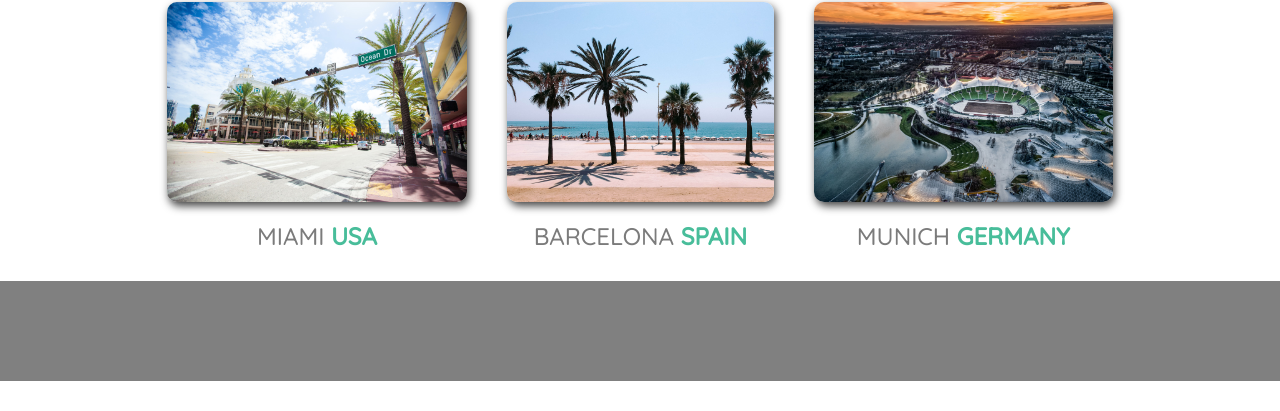
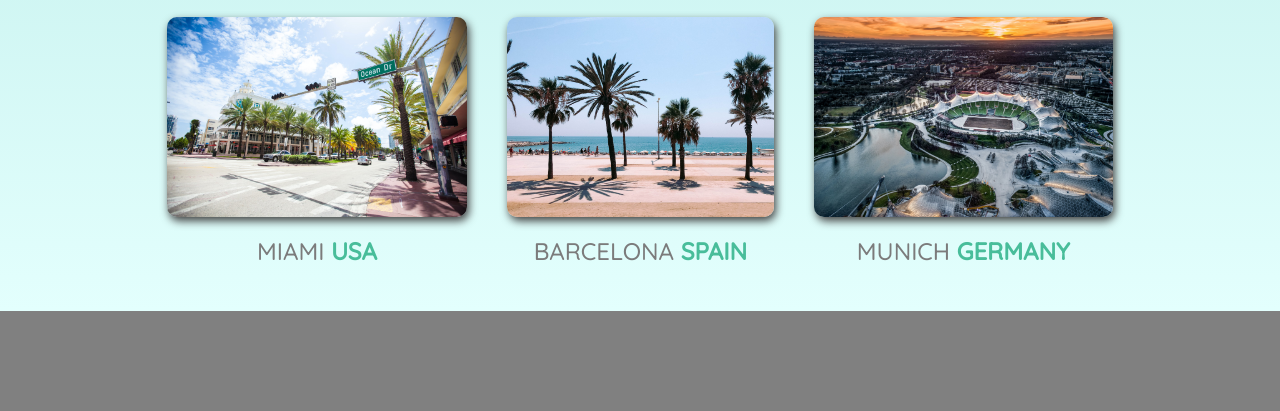
Before and after one commit to Skyten/01-landing-page, a plain HTML site: page index.html in a window 1280 px wide. Shown: the part 708-1119 px from the top of the page. Before the commit the page ends 1089 px from the top, so only its background shows below. Drawn offline with Linux system fonts and the light colour scheme.

Commit message:
added background gradient

```diff
--- a/style.css
+++ b/style.css
@@ -12,7 +12,7 @@
     border-radius: 8px;
     text-align: center;
     padding: 50px 0;
-    margin: 0 auto;
+    margin: auto;
     position: relative;
     top: 200px;
 }
@@ -56,6 +56,11 @@
     flex-flow: row nowrap;
 }
 
+#highlights{
+    padding: 15px;
+    background: linear-gradient(0deg, rgb(227, 255, 253), rgb(202, 243, 240));
+}
+
 #highlights h2 {
     text-transform: uppercase;
     text-align: center;
```
